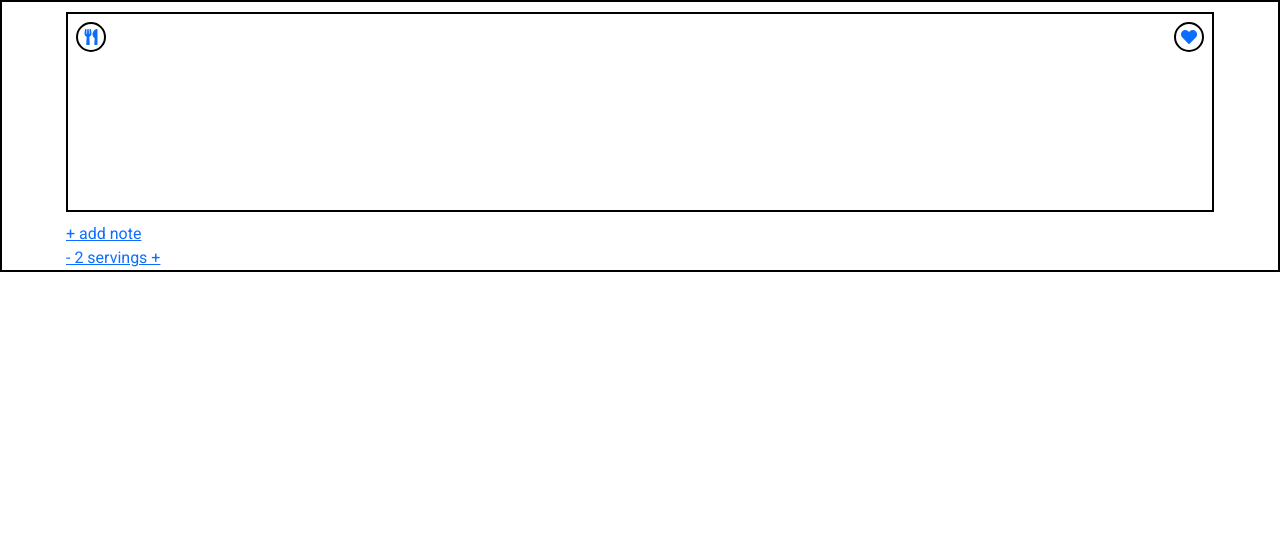
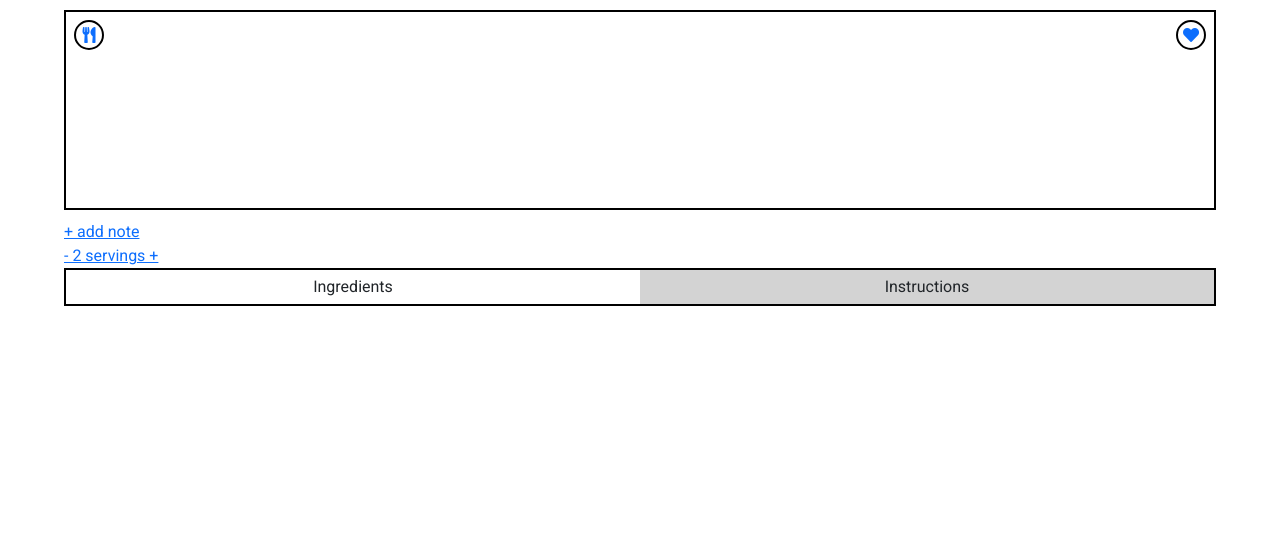
Before and after one commit to zoet24/crockpot-v1, a Flask app: page /view_recipe in a window 1280 px wide. Shown: the part 84-630 px from the top of the page. Run offline with Flask 2, Linux system fonts and the light colour scheme; some libraries are stand-ins or nearby versions.

Commit message:
Add ingredients/instructions switch to view recipe

```diff
--- a/static/css/components/sections.css
+++ b/static/css/components/sections.css
@@ -10,7 +10,7 @@
     width: 100%;
     height: calc(100vh - 168px);
 
-    border: black solid 2px;
+    /* border: black solid 2px; */
 }
 
 .container-section {
@@ -24,7 +24,7 @@
 
     width: 100%;
 
-    border: black solid 2px;
+    /* border: black solid 2px; */
 }
 
 .container-scrollx {
--- a/templates/components/header.html
+++ b/templates/components/header.html
@@ -1,7 +1,3 @@
-{% block extra_css %}
-    <link rel="stylesheet" href="{{ url_for('static', filename='css/components/header.css') }}">
-{% endblock %}
-
 <header class="header-body">
     <a href="{{ header_link }}">
         <i class="fas fa-arrow-left icon"></i>
--- a/templates/components/nav.html
+++ b/templates/components/nav.html
@@ -1,7 +1,3 @@
-{% block extra_css %}
-    <link rel="stylesheet" href="{{ url_for('static', filename='css/components/nav.css') }}">
-{% endblock %}
-
 <div class="navbar-spacer"></div>
 <nav class="navbar">
     <a class="col-3" href="{{ url_for('add_recipe') }}">
--- a/templates/pages/base/base.html
+++ b/templates/pages/base/base.html
@@ -11,7 +11,9 @@
     <link rel="stylesheet" href="{{ url_for('static', filename='css/components/accordion.css') }}">
     <link rel="stylesheet" href="{{ url_for('static', filename='css/components/buttons.css') }}">
     <link rel="stylesheet" href="{{ url_for('static', filename='css/components/checkboxes.css') }}">
+    <link rel="stylesheet" href="{{ url_for('static', filename='css/components/header.css') }}">
     <link rel="stylesheet" href="{{ url_for('static', filename='css/components/icons.css') }}">
+    <link rel="stylesheet" href="{{ url_for('static', filename='css/components/nav.css') }}">
     <link rel="stylesheet" href="{{ url_for('static', filename='css/components/recipe_cards.css') }}">
     <link rel="stylesheet" href="{{ url_for('static', filename='css/components/sections.css') }}">
     <link rel="stylesheet" href="{{ url_for('static', filename='css/components/switches.css') }}">
--- a/templates/pages/index/index.html
+++ b/templates/pages/index/index.html
@@ -6,6 +6,7 @@
 {% endblock %}
 
 {% block content %}
+    <div class="header-spacer"></div>
     <section class="container-fullscreen-section">
         <div class="button-long">
             <a href="{{ url_for('login') }}">Log in</a>
@@ -14,4 +15,5 @@
             <a href="{{ url_for('register') }}">Register</a>
         </div>
     </section>
+    <div class="nav-spacer"></div>
 {% endblock %}
--- /dev/null
+++ b/templates/pages/view_recipe/includes/switch_ingredients-instructions.html
@@ -0,0 +1,18 @@
+<div class="switch-body">
+    <input type="radio" name="view_recipe_switch_ingredients-instructions" id="view_recipe_switch_ingredients" value="Ingredients" onchange="viewRecipeSwitchValue()">
+    <label for="view_recipe_switch_ingredients">Ingredients</label>
+    <input type="radio" name="view_recipe_switch_ingredients-instructions" id="view_recipe_switch_instructions" value="Instructions" onchange="viewRecipeSwitchValue()">
+    <label for="view_recipe_switch_instructions">Instructions</label>
+    <span class="switch-slider" id="view_recipe_switch-slider_ingredients-instructions"></span>
+</div>
+
+<script>
+    function viewRecipeSwitchValue() {
+        var value = $('input[name=view_recipe_switch_ingredients-instructions]:checked').val();
+        if (value == "Instructions") {
+            document.getElementById("view_recipe_switch-slider_ingredients-instructions").style.transform = "translate(100%,0)";
+        } else {
+            document.getElementById("view_recipe_switch-slider_ingredients-instructions").style.transform = "translate(0%,0)";
+        }
+    }
+</script>
--- a/templates/pages/view_recipe/view_recipe.html
+++ b/templates/pages/view_recipe/view_recipe.html
@@ -16,4 +16,7 @@
         <a href="#">+ add note</a>
         <a href="#">- 2 servings +</a>
     </section>
+    <section class="container-section">
+        {% include 'pages/view_recipe/includes/switch_ingredients-instructions.html' %}
+    </section>
 {% endblock %}
```
